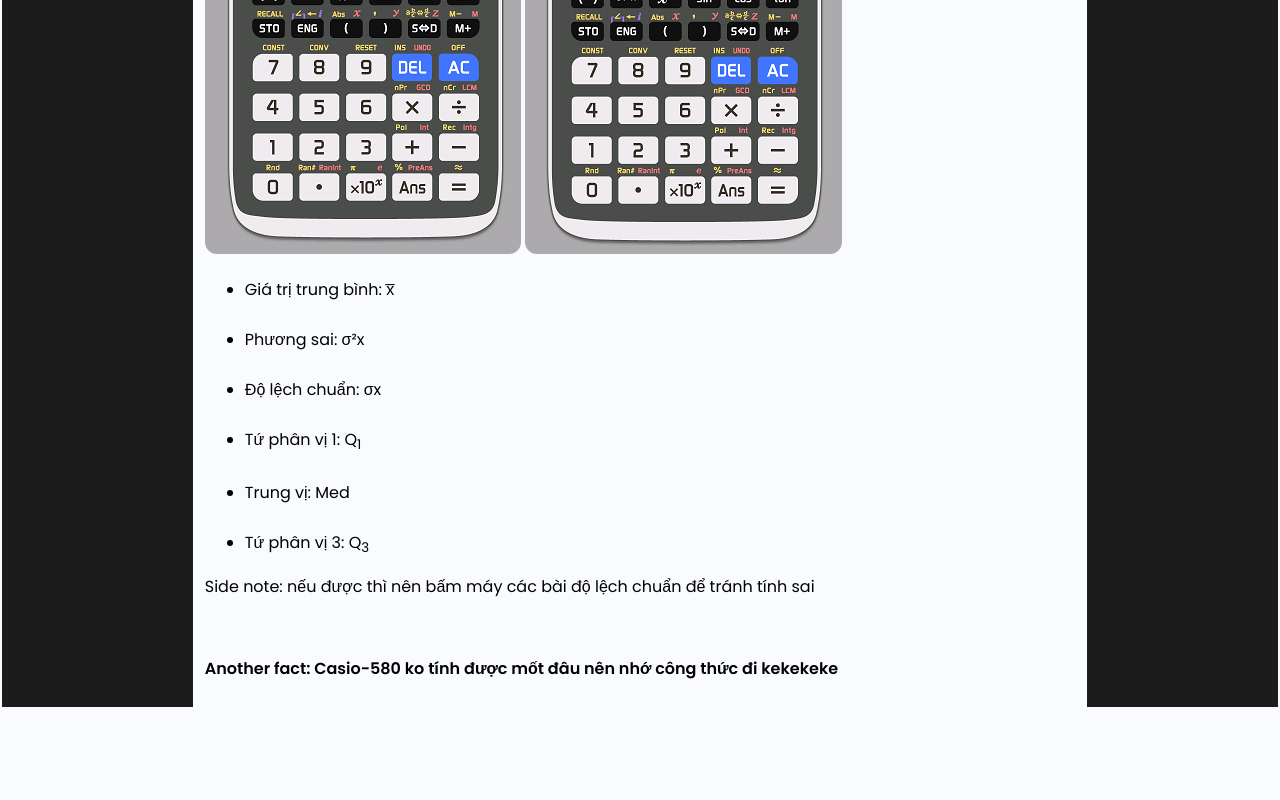
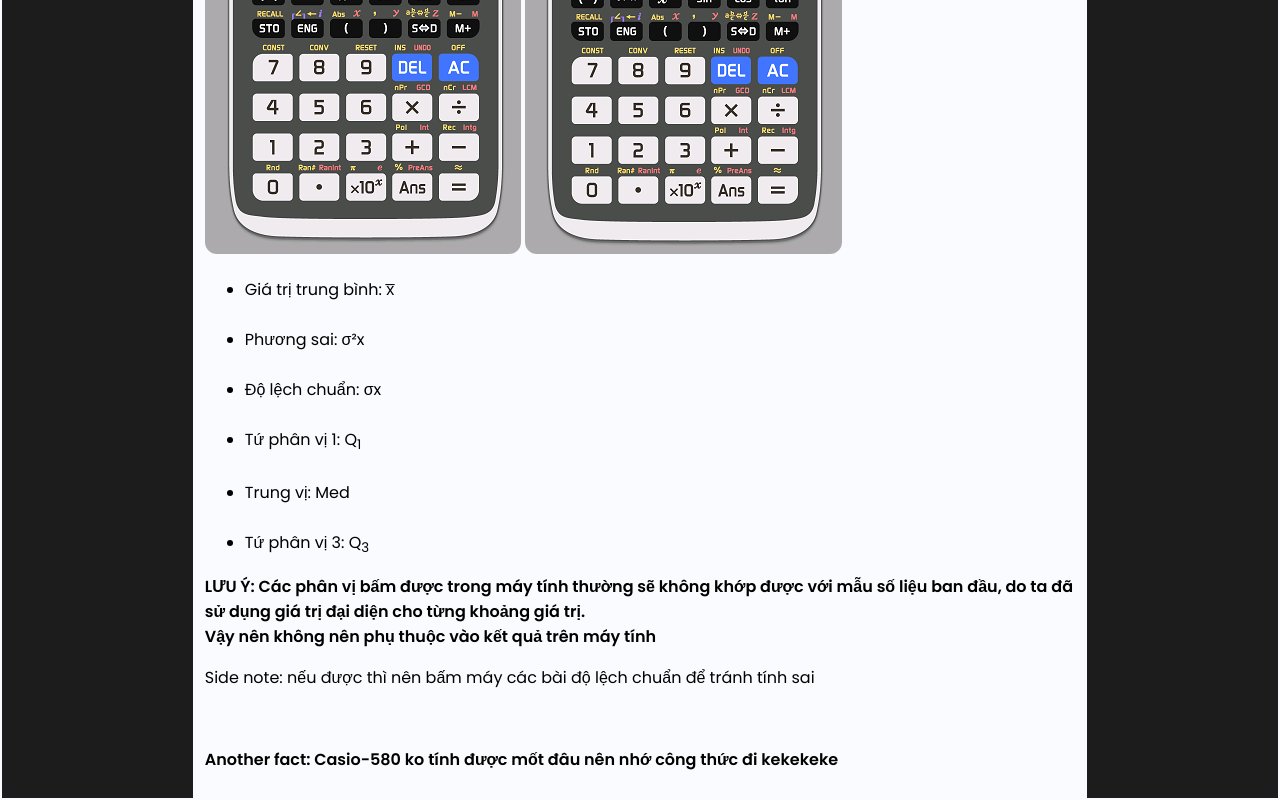
Before and after one commit to huy49/B-i-Tin-HK1, a plain HTML site: page child2_2.html in a window 1280 px wide. Shown: the part 1471-2271 px from the top of the page. Before the commit the page ends 2180 px from the top, so only its background shows below. Drawn offline with Linux system fonts and the light colour scheme.

Commit message:
Update child2_2.html

```diff
--- a/child2_2.html
+++ b/child2_2.html
@@ -101,6 +101,10 @@
 
 
             </ul>
+            <p><b>LƯU Ý: Các phân vị bấm được trong máy tính thường sẽ không khớp được với mẫu số liệu ban đầu, do ta đã sử dụng giá trị đại diện cho từng khoảng giá trị.
+                <br>Vậy nên không nên phụ thuộc vào kết quả trên máy tính</b></p>
+
+
             <p>Side note: nếu được thì nên bấm máy các bài độ lệch chuẩn để tránh tính sai</p>
             <br>
             <p><b>Another fact: Casio-580 ko tính được mốt đâu nên nhớ công thức đi kekekeke</b></p>
```
